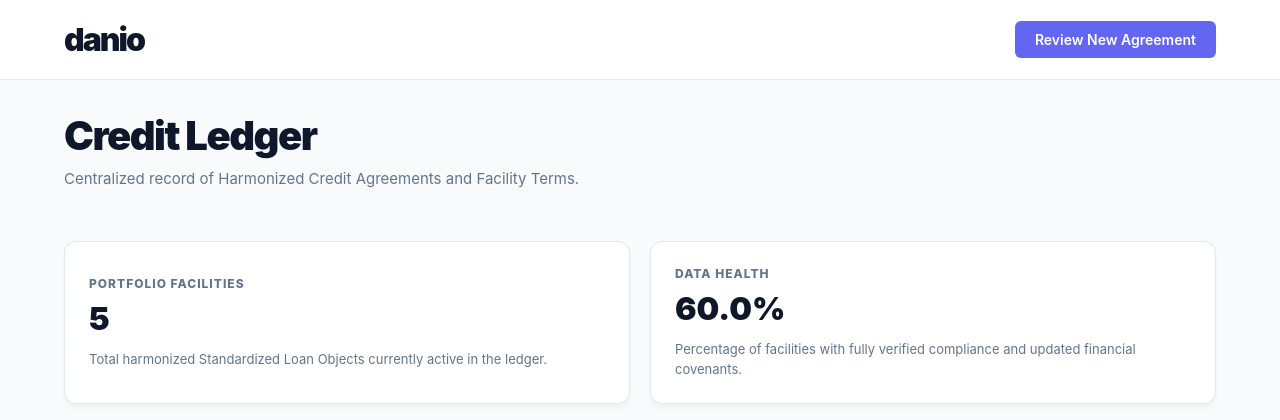
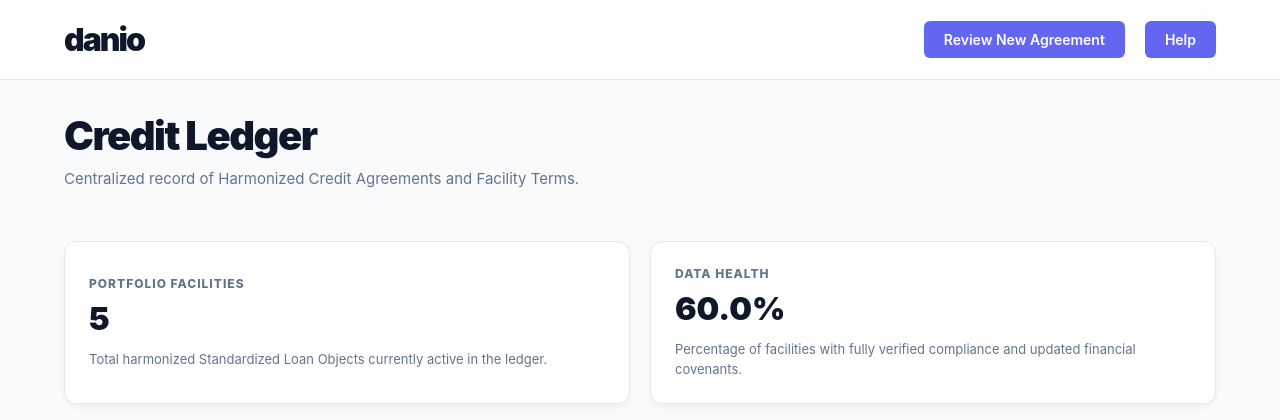
Before and after one commit to edimaudo/danio, a Flask app: page /workstation in a window 1280 px wide. Shown: the top 420 px of the page. Run offline with Flask 3, Linux system fonts and the light colour scheme.

Commit message:
Update app.html

```diff
--- a/templates/app.html
+++ b/templates/app.html
@@ -45,6 +45,7 @@
             <a href="/workstation" class="brand">danio</a>
             <div class="nav-links">
                 <a href="/reader" class="btn-primary-sm">Review New Agreement</a>
+                <a href="/documentation" class="btn-primary-sm">Help</a>
             </div>
         </div>
     </nav>
```
